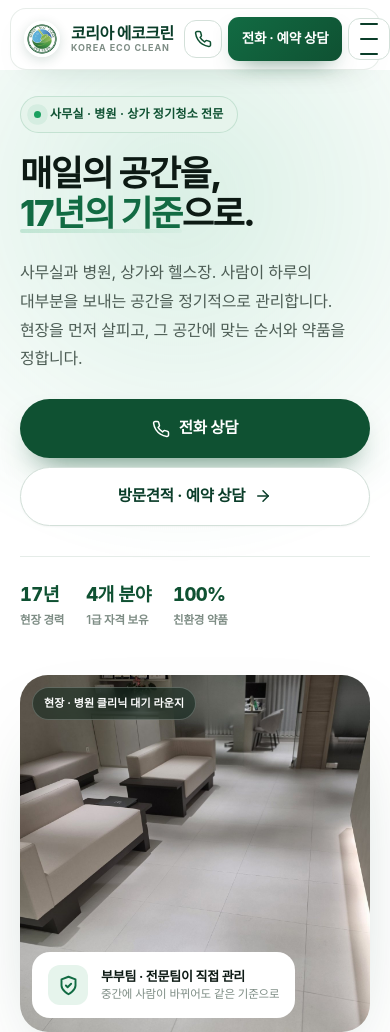
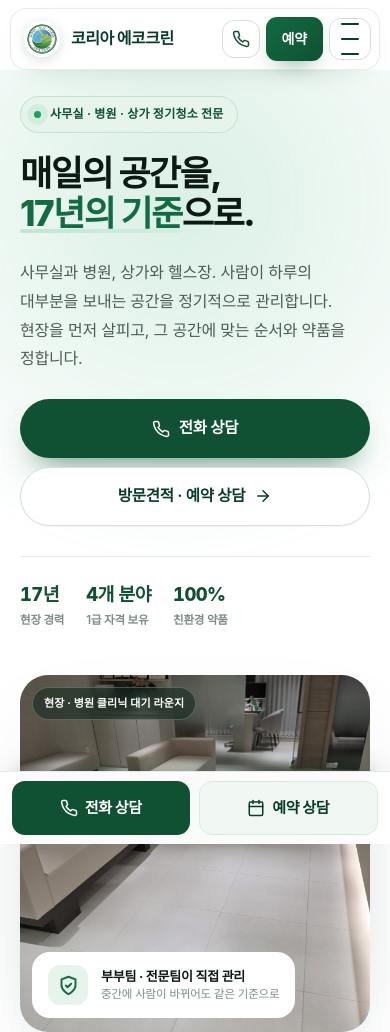
Before and after one commit to koreaecoclean/koreaecoclean.github.io, a plain HTML site: page index.html in a window 390 px wide. Shown: the top 1032 px of the page. Drawn offline with Linux system fonts and the light colour scheme; a web font is replaced by a local one.

Commit message:
모바일 하단 상담 바 표시 누락 수정, 좁은 화면 헤더 CTA 축약

```diff
--- a/index.html
+++ b/index.html
@@ -37,7 +37,7 @@
 <link rel="preconnect" href="https://cdn.jsdelivr.net" crossorigin>
 <link rel="stylesheet" href="https://cdn.jsdelivr.net/gh/orioncactus/pretendard@v1.3.9/dist/web/variable/pretendardvariable-dynamic-subset.min.css">
 <link rel="preload" as="image" href="assets/hero.jpg">
-<link rel="stylesheet" href="styles.css?v=20261124b">
+<link rel="stylesheet" href="styles.css?v=20261124c">
 
 <!-- 구조화 데이터: LocalBusiness -->
 <script type="application/ld+json">
@@ -166,7 +166,7 @@
           <svg viewBox="0 0 24 24" fill="none" stroke="currentColor" stroke-width="2" stroke-linecap="round" stroke-linejoin="round" aria-hidden="true"><path d="M22 16.92v3a2 2 0 0 1-2.18 2 19.79 19.79 0 0 1-8.63-3.07 19.5 19.5 0 0 1-6-6 19.79 19.79 0 0 1-3.07-8.67A2 2 0 0 1 4.11 2h3a2 2 0 0 1 2 1.72c.13.96.36 1.9.7 2.81a2 2 0 0 1-.45 2.11L8.09 9.91a16 16 0 0 0 6 6l1.27-1.27a2 2 0 0 1 2.11-.45c.9.34 1.85.57 2.81.7A2 2 0 0 1 22 16.92z"/></svg>
           <span>0507-1317-8369</span>
         </a>
-        <a class="header-cta" href="#booking">전화 · 예약 상담</a>
+        <a class="header-cta" href="#booking"><span class="cta-long">전화 · 예약 상담</span><span class="cta-short">예약</span></a>
         <button class="nav-toggle" id="navToggle" type="button" aria-expanded="false" aria-controls="mobileNav" aria-label="메뉴 열기">
           <span></span><span></span><span></span>
         </button>
@@ -953,6 +953,6 @@
   </button>
 </div>
 
-<script src="script.js?v=20261124b" defer></script>
+<script src="script.js?v=20261124c" defer></script>
 </body>
 </html>
--- a/styles.css
+++ b/styles.css
@@ -251,6 +251,7 @@ button { font-family: inherit; }
   transition: transform .2s var(--ease), filter .2s ease, box-shadow .2s ease;
   white-space: nowrap;
 }
+.header-cta .cta-short { display: none; }
 .header-cta:hover {
   background: var(--green-600);
   transform: translateY(-1px);
@@ -2083,6 +2084,8 @@ button { font-family: inherit; }
   .hero-strip { gap: 6px 0; padding-top: 16px; }
   .hero-strip li { font-size: 12.5px; padding: 0 11px; }
 
+  .mobile-bar { display: flex; }
+
   .section { padding: 62px 0; }
   .section-title { font-size: clamp(1.55rem, 6.4vw, 2rem); }
   .section-desc { font-size: .97rem; }
@@ -2136,6 +2139,10 @@ button { font-family: inherit; }
 }
 
 @media (max-width: 430px) {
+  .brand-sub { display: none; }
+  .header-cta .cta-long { display: none; }
+  .header-cta .cta-short { display: inline; }
+  .header-cta { padding: 10px 16px; font-size: 14px; }
   .hero-strip li:nth-child(n+4) { display: none; }
   .gallery { grid-template-columns: 1fr; }
   .shot { aspect-ratio: 4 / 4.2; }
```
